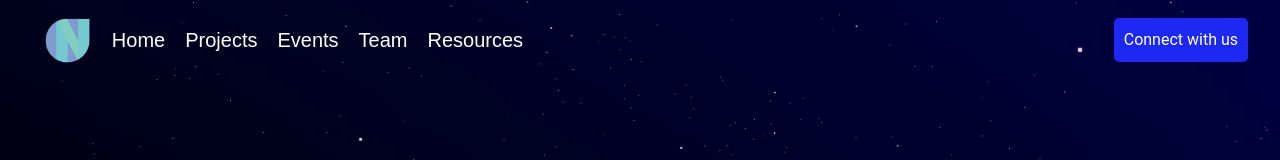
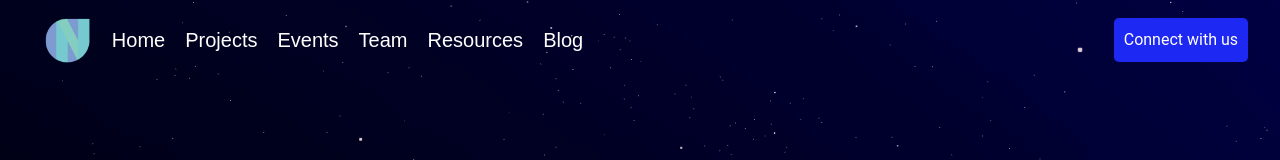
Before and after one commit to namespacecomm/namespace-community-website, a React (Create React App) app: page / in a window 1280 px wide. Shown: the top 160 px of the page. Built offline with nearby package versions, Linux system fonts and the light colour scheme; a web font is replaced by a local one.

Commit message:
blog added

```diff
--- a/src/components/Navbar/Navbar.jsx
+++ b/src/components/Navbar/Navbar.jsx
@@ -123,6 +123,7 @@ function Navbar() {
             <NavbarLink to="/events">Events</NavbarLink>
             <NavbarLink to="/team">Team</NavbarLink>
             <NavbarLink to="/resources">Resources</NavbarLink>
+            <NavbarLink to="http://blog.nsccbpit.tech/">Blog</NavbarLink>
 
 
         </LeftContainer>
@@ -148,6 +149,7 @@ function Navbar() {
           <NavbarLinkExtended to="/events">Events</NavbarLinkExtended>
           <NavbarLinkExtended to="/Team">Team</NavbarLinkExtended>
           <NavbarLinkExtended to="/resources">Resources</NavbarLinkExtended>
+          <NavbarLink to="http://blog.nsccbpit.tech/">Blog</NavbarLink>
         </NavbarExtendedContainer>
       )}
     </NavbarContainer>
```
